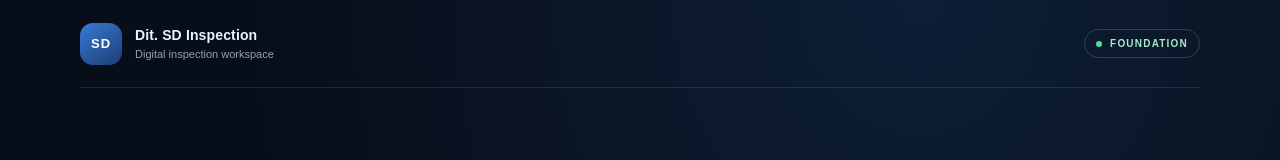
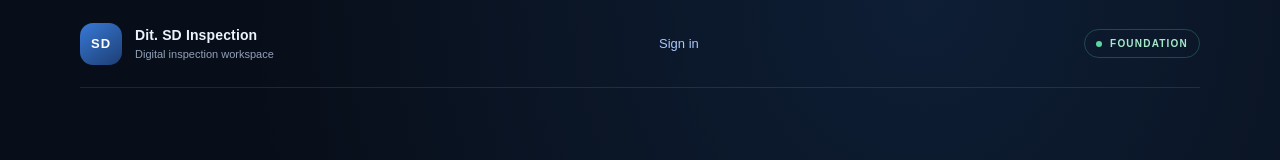
Before and after one commit to itswork-app/dit-sd-inspection, a Next.js app: page / in a window 1280 px wide. Shown: the top 160 px of the page. Built offline with nearby package versions, Linux system fonts and the light colour scheme; no server answers.

Commit message:
feat(auth): link application shell to Google sign-in

```diff
--- a/src/app/page.tsx
+++ b/src/app/page.tsx
@@ -32,6 +32,7 @@ export default function HomePage() {
             <small>Digital inspection workspace</small>
           </span>
         </Link>
+        <Link className="auth-link" href="/login">Sign in</Link>
         <span className="environment-pill">
           <span className="status-dot" />
           FOUNDATION
```
